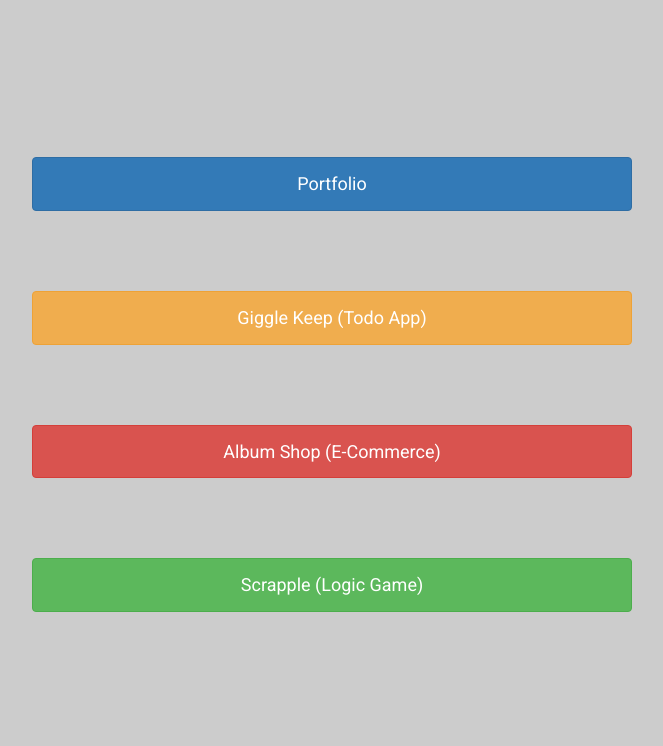
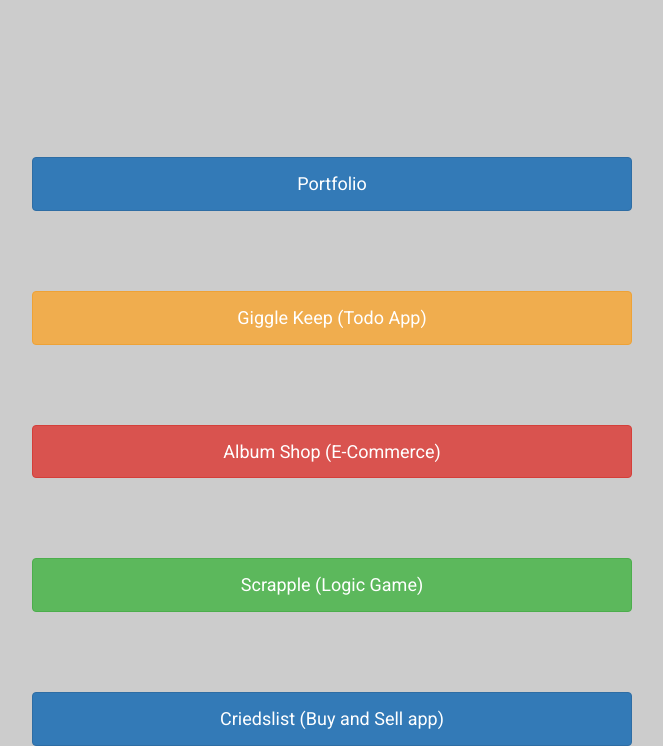
Before and after one commit to nguyenvandung-99/homepage, a plain HTML site: page index.html in a window 1280 px wide. Shown: the part 56-802 px from the top of the page, without its empty margins (308-971 px from the left). Drawn offline with nearby package versions, Linux system fonts and the light colour scheme.

Commit message:
Update index.html

```diff
--- a/index.html
+++ b/index.html
@@ -27,6 +27,9 @@
 			<a type="button" class="btn btn-success" href="/scrapple/">
 				<h4>Scrapple (Logic Game)</h4>
 			</a>
+			<a type="button" class="btn btn-primary" href="https://buy-and-sell-9f728.ey.r.appspot.com/">
+				<h4>Criedslist (Buy and Sell app)</h4>
+			</a>
 		</div>
 	</div>
 </body>
```
